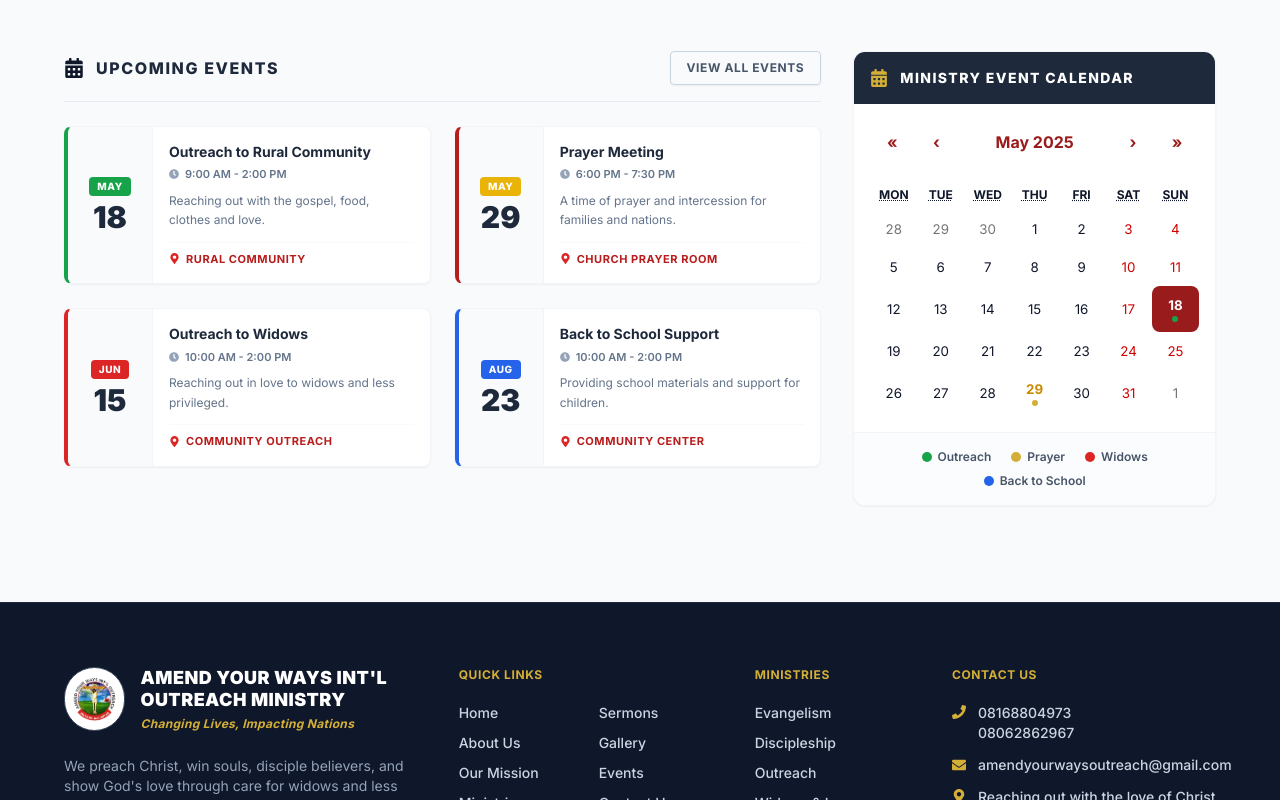
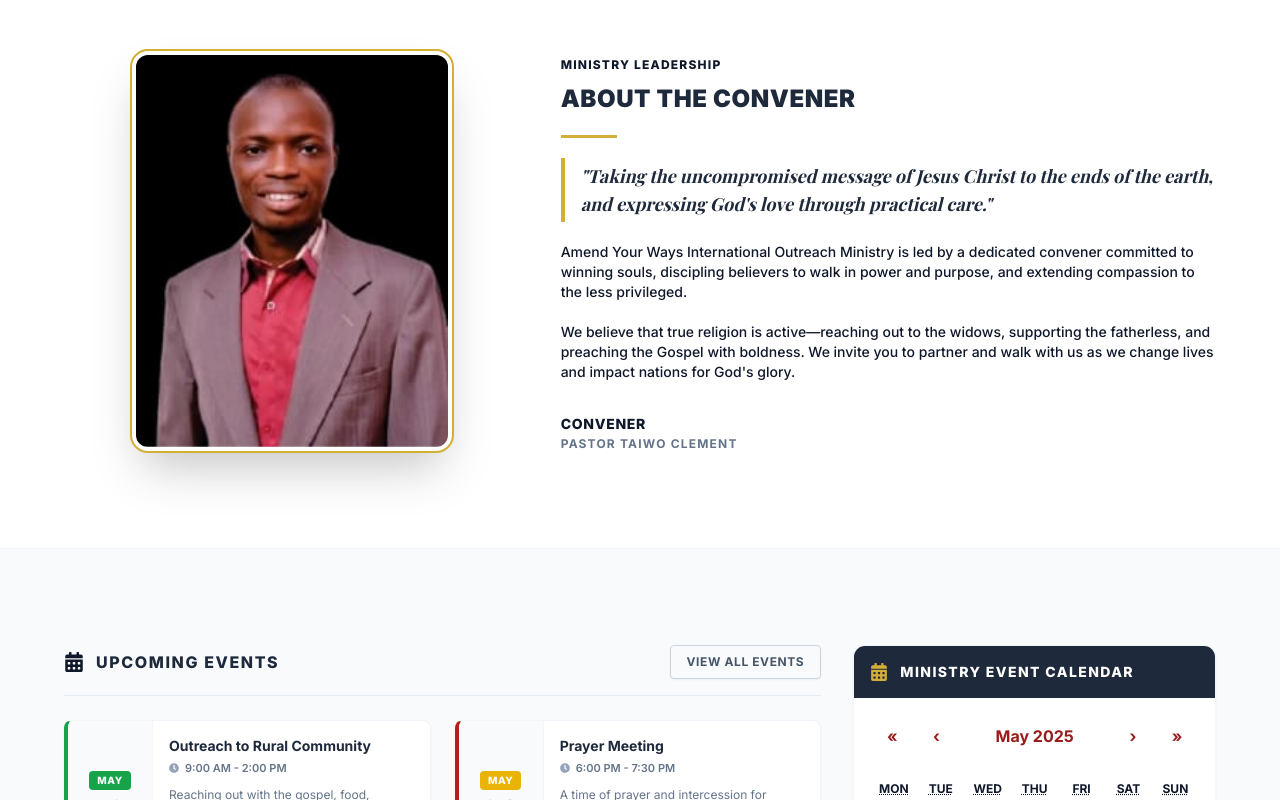
Before and after one commit to olusayoobabiyi-lab/ayiom-frontend, a React (Vite) app: page / in a window 1280 px wide. Shown: the part 1520-2320 px from the top of the page. Built offline with nearby package versions, Linux system fonts and the light colour scheme; no server answers; a web font is replaced by a local one.

Commit message:
reviewed and completed frontend scripting

```diff
--- a/src/components/Footer/Footer.jsx
+++ b/src/components/Footer/Footer.jsx
@@ -166,13 +166,14 @@ const Footer = () => {
               <div className="flex gap-3">
                 <FaPhone className="text-gold mt-0.5 shrink-0" />
                 <div className="flex flex-col">
-                  <span>08168804973</span>
-                  <span>08062862967</span>
+                  <span>+2348168804973</span>
+                  <span>+2348062862967</span>
+                  <span>+2349032598186</span>
                 </div>
               </div>
               <div className="flex gap-3 items-center">
                 <FaEnvelope className="text-gold shrink-0" />
-                <span>amendyourwaysoutreach@gmail.com</span>
+                <span>amendyourwaysintl@gmail.com</span>
               </div>
               <div className="flex gap-3 items-start">
                 <FaMapMarkerAlt className="text-gold shrink-0 mt-0.5" />
--- /dev/null
+++ b/src/components/common/ScrollToTop.jsx
@@ -0,0 +1,12 @@
+import { useEffect } from "react";
+import { useLocation } from "react-router-dom";
+
+export default function ScrollToTop() {
+  const { pathname } = useLocation();
+
+  useEffect(() => {
+    window.scrollTo(0, 0);
+  }, [pathname]);
+
+  return null;
+}
--- a/src/pages/ContactPage.jsx
+++ b/src/pages/ContactPage.jsx
@@ -52,7 +52,8 @@ export default function ContactPage() {
               CONTACT US
             </h1>
             <p className="text-slate-300 text-xs md:text-sm xl:text-base leading-relaxed font-medium">
-              We would love to hear from you. Reach out to us for prayers, partnership inquiries, or general support requests.
+              We would love to hear from you. Reach out to us for prayers, partnership inquiries, or
+              general support requests.
             </p>
           </motion.div>
         </div>
@@ -73,7 +74,6 @@ export default function ContactPage() {
       {/* Main Content Layout Grid */}
       <section className="w-full py-16 md:py-24 bg-white">
         <div className="w-full max-w-[1700px] mx-auto px-6 md:px-12 lg:px-16 grid grid-cols-1 lg:grid-cols-12 gap-12 xl:gap-16">
-
           {/* Left Column: Info & Google Maps placeholder (lg:col-span-5) */}
           <div className="lg:col-span-5 space-y-8">
             <div className="space-y-6">
@@ -81,7 +81,8 @@ export default function ContactPage() {
                 Contact Information
               </h2>
               <p className="text-slate-600 text-xs md:text-sm font-medium leading-relaxed max-w-sm">
-                Have questions or need counsel? Get in touch with our ministry coordinators. We are ready to serve and stand with you.
+                Have questions or need counsel? Get in touch with our ministry coordinators. We are
+                ready to serve and stand with you.
               </p>
             </div>
 
@@ -92,8 +93,9 @@ export default function ContactPage() {
                 </span>
                 <div>
                   <h4 className="font-bold text-slate-800 mb-1">Phone Numbers</h4>
-                  <p className="text-slate-600 font-bold">08168804973</p>
-                  <p className="text-slate-600 font-bold">08062862967</p>
+                  <p className="text-slate-600 font-bold">+2348168804973</p>
+                  <p className="text-slate-600 font-bold">+2348062862967</p>
+                  <p className="text-slate-600 font-bold">+2349032598186</p>
                 </div>
               </div>
 
@@ -103,7 +105,7 @@ export default function ContactPage() {
                 </span>
                 <div>
                   <h4 className="font-bold text-slate-800 mb-1">Email Address</h4>
-                  <p className="text-slate-600 font-bold">amendyourwaysoutreach@gmail.com</p>
+                  <p className="text-slate-600 font-bold">amendyourwaysintl@gmail.com</p>
                 </div>
               </div>
 
@@ -114,7 +116,8 @@ export default function ContactPage() {
                 <div>
                   <h4 className="font-bold text-slate-800 mb-1">Office Location</h4>
                   <p className="text-slate-600 font-semibold leading-relaxed">
-                    Reaching out with the love of Christ - Main Outreach Centre, Ibadan, Nigeria.
+                    Retreat Centre, No 7, Road B, Olutosin Estate, Iloro Community, Ejioku, Ibadan,
+                    Oyo State, Nigeria.
                   </p>
                 </div>
               </div>
@@ -123,7 +126,7 @@ export default function ContactPage() {
             {/* Custom Iframe Google Maps placeholder */}
             <div className="aspect-video w-full rounded-xl border border-slate-200 overflow-hidden shadow-sm relative bg-slate-100">
               <iframe
-                src="https://www.google.com/maps/embed?pb=!1m18!1m12!1m3!1d126588.65089629146!2d3.8247076!3d7.3775355!2m3!1f0!2f0!3f0!3m2!1i1020!2i768!4f13.1!3m3!1m2!1s0x10398d77eeff2567%3A0x8c0bdf2864696df0!2sIbadan%2C%20Nigeria!5e0!3m2!1sen!2s!4v1700000000000!5m2!1sen!2s"
+                src="https://www.google.com/maps/embed?pb=!1m17!1m12!1m3!1d3955.9286811321645!2d4.1001601865081785!3d7.473128188528328!2m3!1f0!2f0!3f0!3m2!1i1024!2i768!4f13.1!3m2!1m1!2s!5e0!3m2!1sen!2sng!4v1783436674086!5m2!1sen!2sng"
                 className="absolute inset-0 w-full h-full border-0"
                 allowFullScreen=""
                 loading="lazy"
@@ -150,7 +153,8 @@ export default function ContactPage() {
                 >
                   <h4 className="font-bold text-sm">Message Sent Successfully!</h4>
                   <p className="text-xs leading-relaxed max-w-sm mx-auto">
-                    Thank you for reaching out. Your submission has been received, and we will get back to you shortly. God bless you!
+                    Thank you for reaching out. Your submission has been received, and we will get
+                    back to you shortly. God bless you!
                   </p>
                 </motion.div>
               ) : (
@@ -227,7 +231,6 @@ export default function ContactPage() {
               )}
             </div>
           </div>
-
         </div>
       </section>
     </div>
--- a/src/pages/EventsPage.jsx
+++ b/src/pages/EventsPage.jsx
@@ -93,8 +93,7 @@ export default function EventsPage() {
             <motion.div
               variants={containerVariants}
               initial="hidden"
-              whileInView="show"
-              viewport={{ once: true, margin: "-100px" }}
+              animate="show"
               className="grid grid-cols-1 lg:grid-cols-2 gap-8"
             >
               {filteredEvents.map((event) => (
--- a/src/pages/HomePage.jsx
+++ b/src/pages/HomePage.jsx
@@ -8,6 +8,8 @@ import {
   FaHandHoldingHeart,
 } from "react-icons/fa";
 
+import { Link } from "react-router-dom";
+import { ROUTES } from "@/constants/routes";
 import Hero from "@/components/Hero/Hero";
 import MissionCard from "@/components/MissionCard/MissionCard";
 import VisionCard from "@/components/VisionCard/VisionCard";
@@ -15,6 +17,7 @@ import FocusCard from "@/components/FocusCard/FocusCard";
 import EventCard from "@/components/EventCard/EventCard";
 import CalendarWidget from "@/components/CalendarWidget/CalendarWidget";
 import missionBg from "@/assets/images/mission-bg.png";
+import convenerImg from "@/assets/images/convener.png";
 
 const mission = {
   icon: <FaCrosshairs />,
@@ -26,12 +29,10 @@ const mission = {
   titleColor: "text-red-700",
 };
 
-
 const vision = {
   icon: <FaBullseye />,
   title: "OUR VISION",
-  description:
-    "To see lives transformed and nations impacted through the message of Christ.",
+  description: "To see lives transformed and nations impacted through the message of Christ.",
   iconBg: "bg-yellow-600",
   titleColor: "text-yellow-600",
 };
@@ -144,11 +145,66 @@ export default function Home() {
         </div>
       </section>
 
+      {/* 3.5 ABOUT THE CONVENER SECTION */}
+      <section className="w-full bg-white py-16 md:py-24 border-b border-slate-100">
+        <div className="w-full max-w-[1700px] mx-auto px-6 md:px-12 lg:px-16">
+          <div className="grid grid-cols-1 lg:grid-cols-12 gap-10 items-center">
+            {/* Convener Image Column (Left, lg:col-span-5) */}
+            <div className="lg:col-span-5 flex justify-center">
+              <div className="relative w-64 h-80 md:w-80 md:h-[400px] rounded-2xl overflow-hidden shadow-2xl border-4 border-white outline outline-2 outline-gold shrink-0 bg-slate-100">
+                <img
+                  src={convenerImg}
+                  alt="Ministry Convener"
+                  className="w-full h-full object-cover object-top animate-fade-in-up"
+                />
+              </div>
+            </div>
+
+            {/* Convener Write-up Column (Right, lg:col-span-7) */}
+            <div className="lg:col-span-7">
+              <span className="text-red-750 font-extrabold text-xs tracking-widest uppercase">
+                MINISTRY LEADERSHIP
+              </span>
+              <h2 className="text-2xl md:text-3.5xl font-black text-slate-800 uppercase tracking-wide mt-2">
+                ABOUT THE CONVENER
+              </h2>
+              <div className="w-14 h-[3px] bg-gold my-5" />
+
+              <div className="space-y-5 text-xs md:text-sm text-slate-650 leading-relaxed font-medium max-w-2xl">
+                <p className="font-serif italic text-base md:text-lg text-slate-800 leading-relaxed font-bold border-l-4 border-gold pl-4 py-1">
+                  "Taking the uncompromised message of Jesus Christ to the ends of the earth, and
+                  expressing God's love through practical care."
+                </p>
+                <p>
+                  Amend Your Ways International Outreach Ministry is led by a dedicated convener
+                  committed to winning souls, discipling believers to walk in power and purpose, and
+                  extending compassion to the less privileged.
+                </p>
+                <p>
+                  We believe that true religion is active—reaching out to the widows, supporting the
+                  fatherless, and preaching the Gospel with boldness. We invite you to partner and
+                  walk with us as we change lives and impact nations for God's glory.
+                </p>
+              </div>
+
+              {/* Signature block */}
+              <div className="mt-8">
+                <p className="text-sm font-extrabold text-slate-905 uppercase tracking-wider">
+                  Convener
+                </p>
+                <p className="text-xs text-slate-500 font-bold uppercase tracking-widest mt-0.5">
+                  Pastor Taiwo Clement
+                </p>
+              </div>
+            </div>
+          </div>
+        </div>
+      </section>
+
       {/* 4. UPCOMING EVENTS & CALENDAR SECTION (Side-by-side grid) */}
       <section className="w-full bg-[#F8FAFC] py-16 md:py-24">
         <div className="w-full max-w-[1700px] mx-auto px-6 md:px-12 lg:px-16">
           <div className="grid grid-cols-1 xl:grid-cols-12 gap-8 items-stretch">
-
             {/* Left Column: Events Title and 2x2 Event Cards Grid */}
             <div className="xl:col-span-8 flex flex-col justify-between">
               <div>
@@ -159,9 +215,11 @@ export default function Home() {
                       UPCOMING EVENTS
                     </h3>
                   </div>
-                  <button className="text-[10px] md:text-xs font-bold uppercase tracking-wider border border-slate-300 hover:bg-white text-slate-600 px-4 py-2 rounded transition shadow-sm">
-                    VIEW ALL EVENTS
-                  </button>
+                  <Link to={ROUTES.EVENTS}>
+                    <button className="text-[10px] md:text-xs font-bold uppercase tracking-wider border border-slate-300 hover:bg-white text-slate-600 px-4 py-2 rounded transition shadow-sm">
+                      VIEW ALL EVENTS
+                    </button>
+                  </Link>
                 </div>
 
                 <div className="grid grid-cols-1 md:grid-cols-2 gap-6 mt-4">
@@ -176,7 +234,6 @@ export default function Home() {
             <div className="xl:col-span-4 h-full">
               <CalendarWidget />
             </div>
-
           </div>
         </div>
       </section>
--- a/src/routes/AppRoutes.jsx
+++ b/src/routes/AppRoutes.jsx
@@ -16,11 +16,14 @@ import GalleryAlbumPage from "@/pages/GalleryAlbumPage";
 import ContactPage from "@/pages/ContactPage";
 import RegisterPage from "@/pages/RegisterPage";
 import GivePage from "@/pages/GivePage";
+import ScrollToTop from "@/components/common/ScrollToTop";
 
 const AppRoutes = () => {
   return (
-    <Routes>
-      <Route element={<PublicLayout />}>
+    <>
+      <ScrollToTop />
+      <Routes>
+        <Route element={<PublicLayout />}>
         <Route path={ROUTES.HOME} element={<HomePage />} />
         <Route path={ROUTES.ABOUT} element={<AboutPage />} />
         <Route path={ROUTES.MISSION} element={<MissionPage />} />
@@ -39,6 +42,7 @@ const AppRoutes = () => {
         <Route path="*" element={<NotFound />} />
       </Route>
     </Routes>
+   </>
   );
 };
 
```
Also changed, not shown: src/constants/ministries.js (+29 -11 lines), src/pages/GivePage.jsx (+33 -22 lines), src/pages/MissionPage.jsx (+21 -33 lines), src/assets/images/convener.png (added), vercel.json (added).
